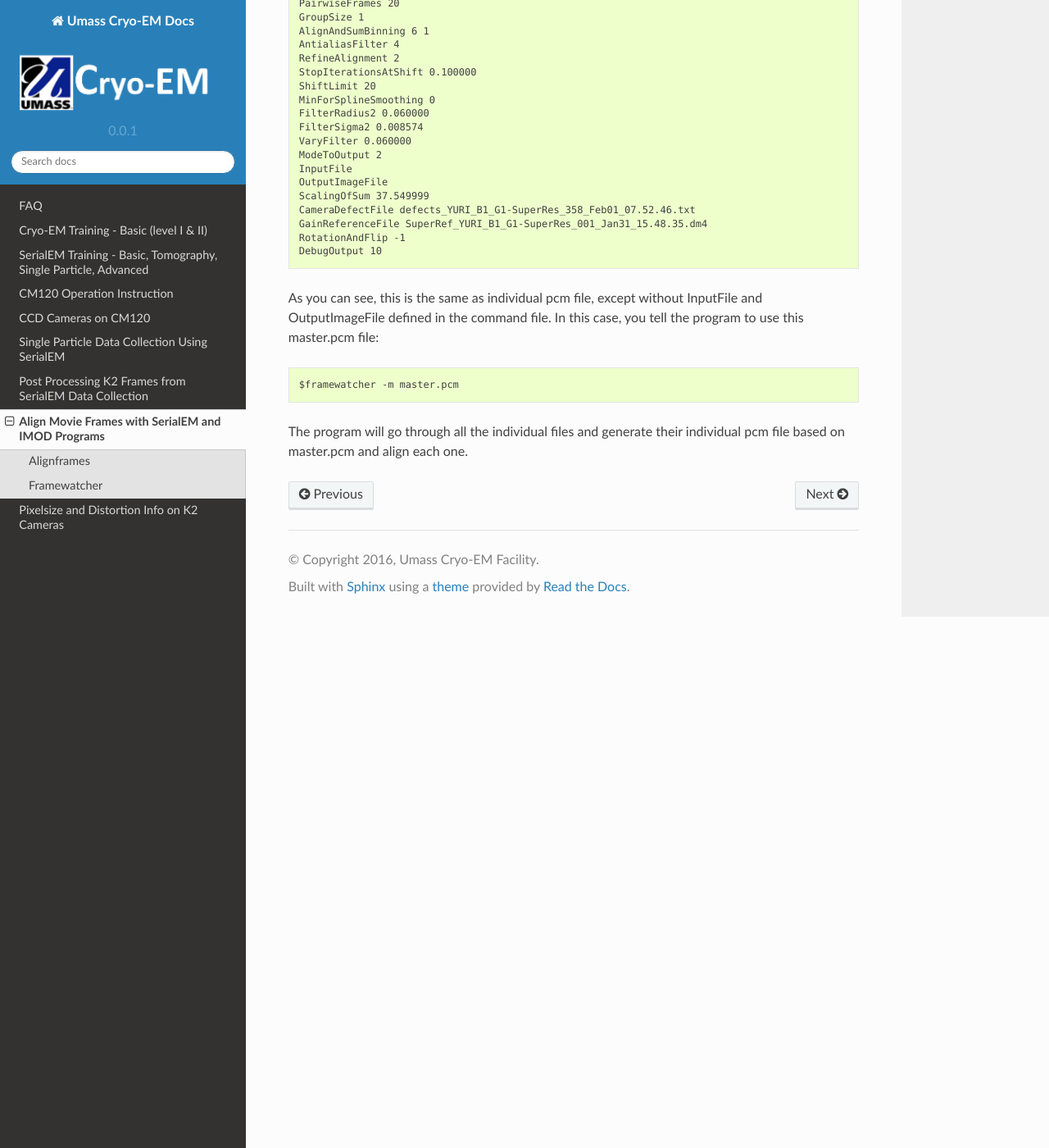
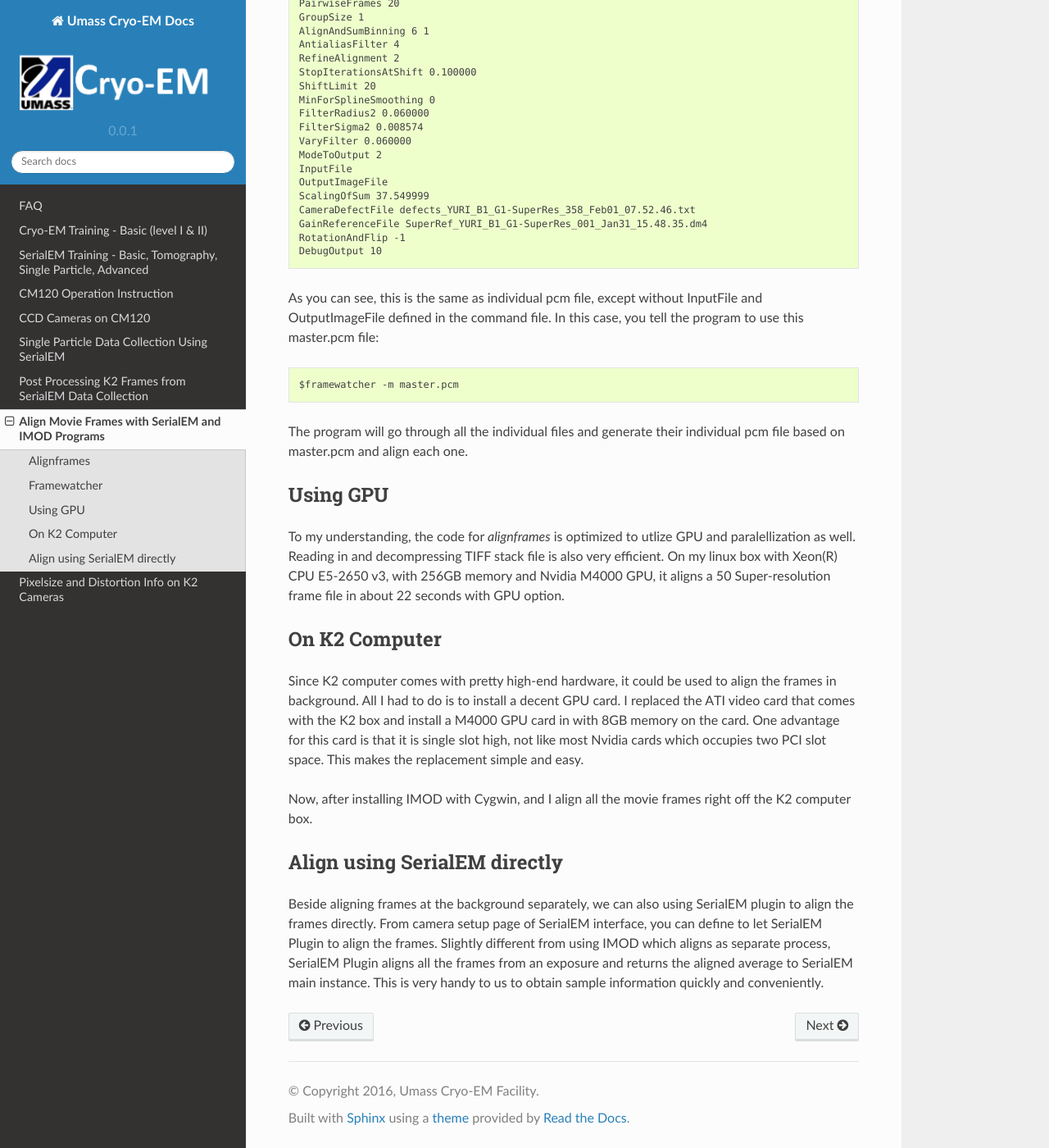
Before and after one commit to xuchen66/sphinx-emdocs, a Sphinx documentation site: the page built from source/align-movie-frames-imod.rst, in a window 1280 px wide and 1400 px high, scrolled down 2122 px. Shown: the whole window at 82% size. Built offline with Sphinx 7.4.7 and the Read the Docs theme 2.0.0, drawn with Linux system fonts in a browser that asks for light colours; pages that are not in the unit, such as notebooks, are missing from menus.

Commit message:
Update align-movie-frames-imod.rst

```diff
--- a/source/align-movie-frames-imod.rst
+++ b/source/align-movie-frames-imod.rst
@@ -127,3 +127,33 @@ command file. In this case, you tell the program to use this master.pcm file:
 
 The program will go through all the individual files and generate their individual pcm file based on master.pcm and
 align each one.
+
+.. _using_GPU:
+
+Using GPU
+---------
+
+To my understanding, the code for *alignframes* is optimized to utlize GPU and paralellization as well. Reading in and decompressing TIFF stack file is also very efficient. On my linux box with Xeon(R) CPU E5-2650 v3, with 256GB memory and
+Nvidia M4000 GPU, it aligns a 50 Super-resolution frame file in about 22 seconds with GPU option.
+
+.. _on_k2:
+
+On K2 Computer
+--------------
+
+Since K2 computer comes with pretty high-end hardware, it could be used to align the frames in background. All I had to do
+is to install a decent GPU card. I replaced the ATI video card that comes with the K2 box and install a M4000 GPU card in with 8GB
+memory on the card. One advantage for this card is that it is single slot high, not like most Nvidia cards which occupies
+two PCI slot space. This makes the replacement simple and easy.
+
+Now, after installing IMOD with Cygwin, and I align all the movie frames right off the K2 computer box.
+
+.. _with_SerialEM:
+
+Align using SerialEM directly
+-----------------------------
+
+Beside aligning frames at the background separately, we can also using SerialEM plugin to align the frames directly. From
+camera setup page of SerialEM interface, you can define to let SerialEM Plugin to align the frames. Slightly different from
+using IMOD which aligns as separate process, SerialEM Plugin aligns all the frames from an exposure and returns the aligned
+average to SerialEM main instance. This is very handy to us to obtain sample information quickly and conveniently.
```
